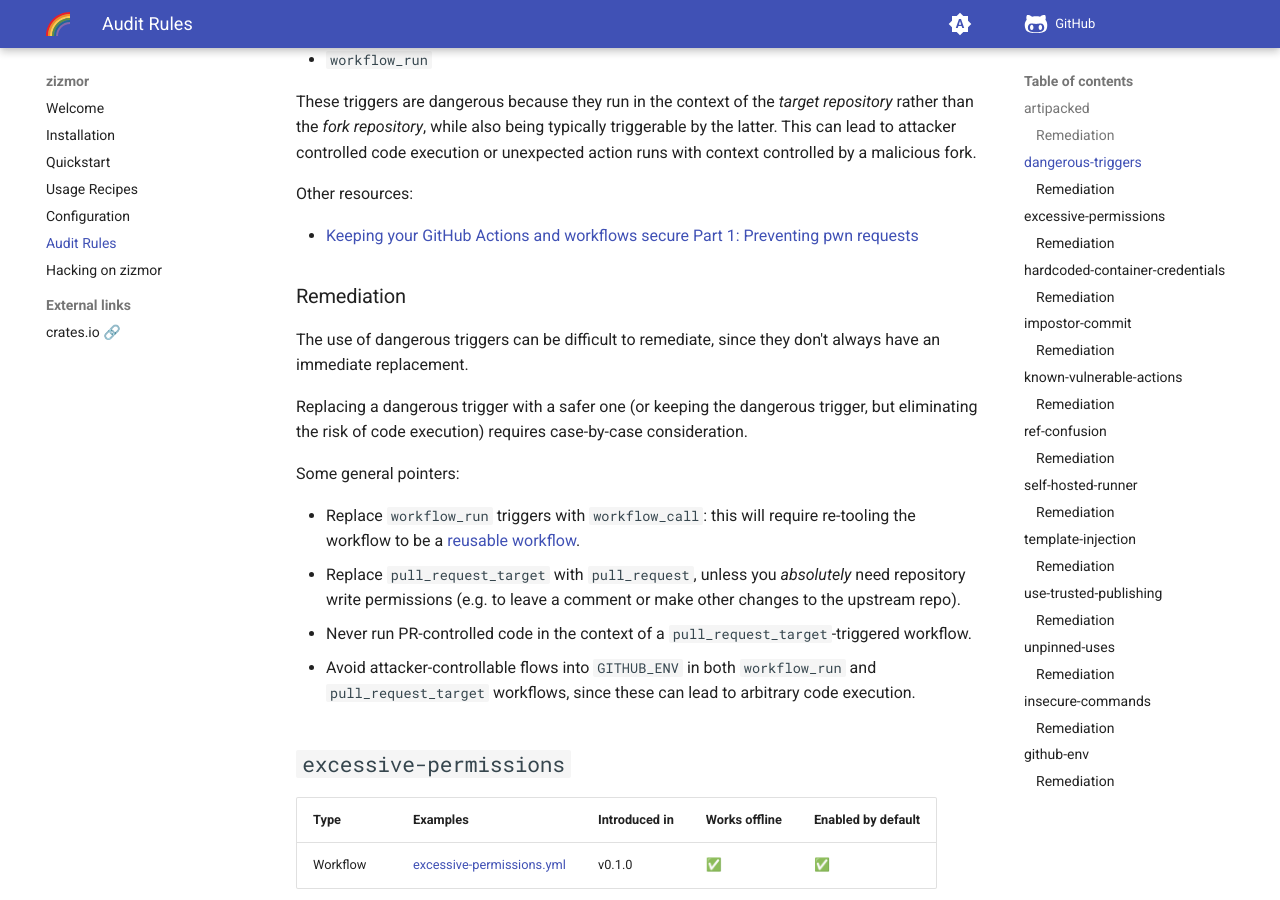
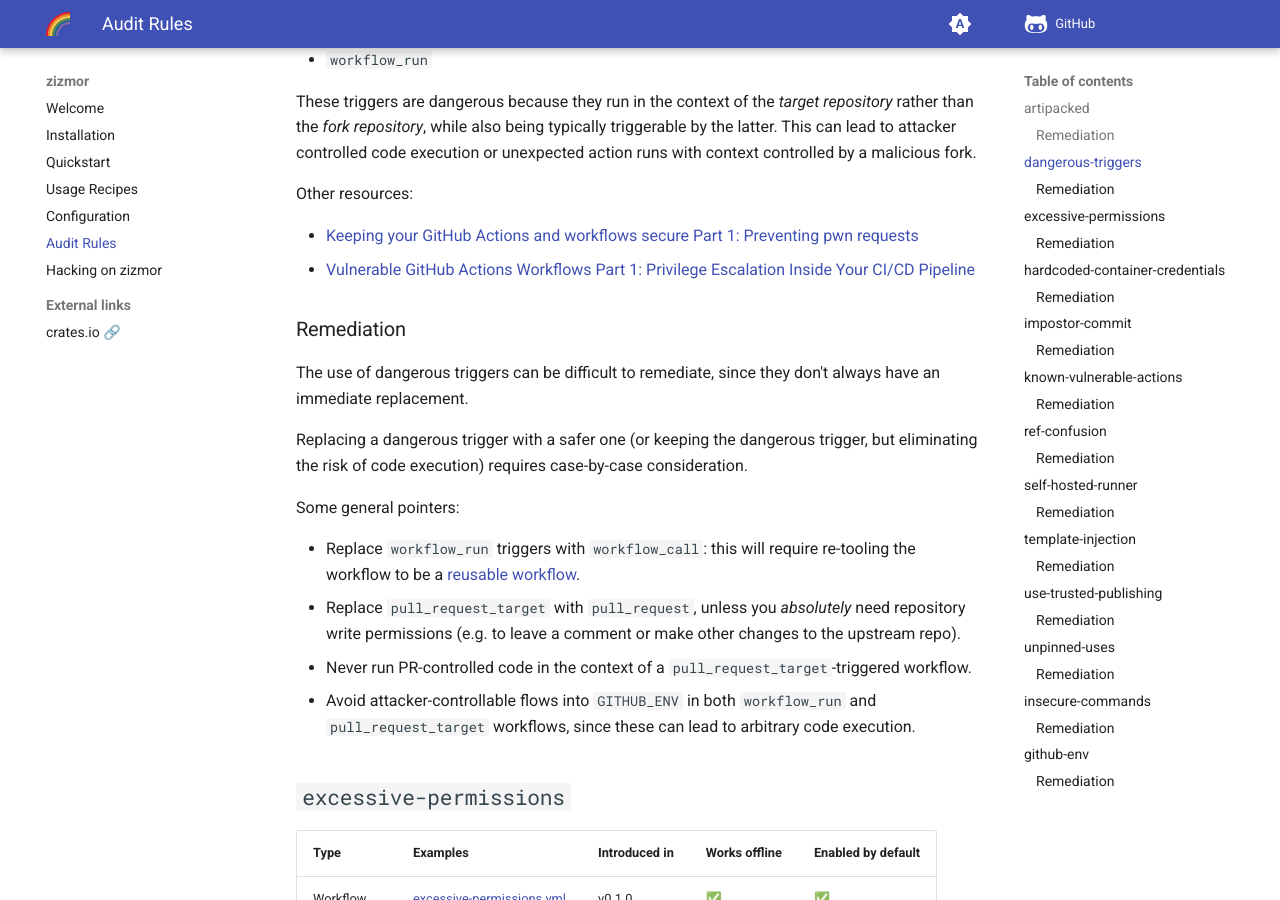
Before and after one commit to zizmorcore/zizmor, an MkDocs documentation site: the page built from docs/audits.md, in a window 1280 px wide and 900 px high, scrolled down 1761 px. Built offline with MkDocs 1.6.1 and Material for MkDocs 9.7.7, drawn with Linux system fonts in a browser that asks for light colours; comment, search, counter and statistics services are not loaded; some of the changed text lies outside the part shown.

Commit message:
docs: add more useful 3p references (#198)

```diff
--- a/docs/audits.md
+++ b/docs/audits.md
@@ -98,6 +98,7 @@
 Other resources:
 
 * [Keeping your GitHub Actions and workflows secure Part 1: Preventing pwn requests]
+* [Vulnerable GitHub Actions Workflows Part 1: Privilege Escalation Inside Your CI/CD Pipeline]
 
 ### Remediation
 
@@ -661,6 +662,7 @@
 
 * [GitHub Actions exploitation: environment manipulation]
 * [GHSL-2024-177: Environment Variable injection in an Actions workflow of Litestar]
+* [Google & Apache Found Vulnerable to GitHub Environment Injection]
 
 ### Remediation
 
@@ -684,3 +686,5 @@
 [Semgrep audit]: https://semgrep.dev/r?q=yaml.github-actions.security.allowed-unsecure-commands.allowed-unsecure-commands
 [GitHub Actions exploitation: environment manipulation]: https://www.synacktiv.com/en/publications/github-actions-exploitation-repo-jacking-and-environment-manipulation
 [GHSL-2024-177: Environment Variable injection in an Actions workflow of Litestar]: https://securitylab.github.com/advisories/GHSL-2024-177_Litestar/
+[Vulnerable GitHub Actions Workflows Part 1: Privilege Escalation Inside Your CI/CD Pipeline]: https://www.legitsecurity.com/blog/github-privilege-escalation-vulnerability
+[Google & Apache Found Vulnerable to GitHub Environment Injection]: https://www.legitsecurity.com/blog/github-privilege-escalation-vulnerability-0
```
